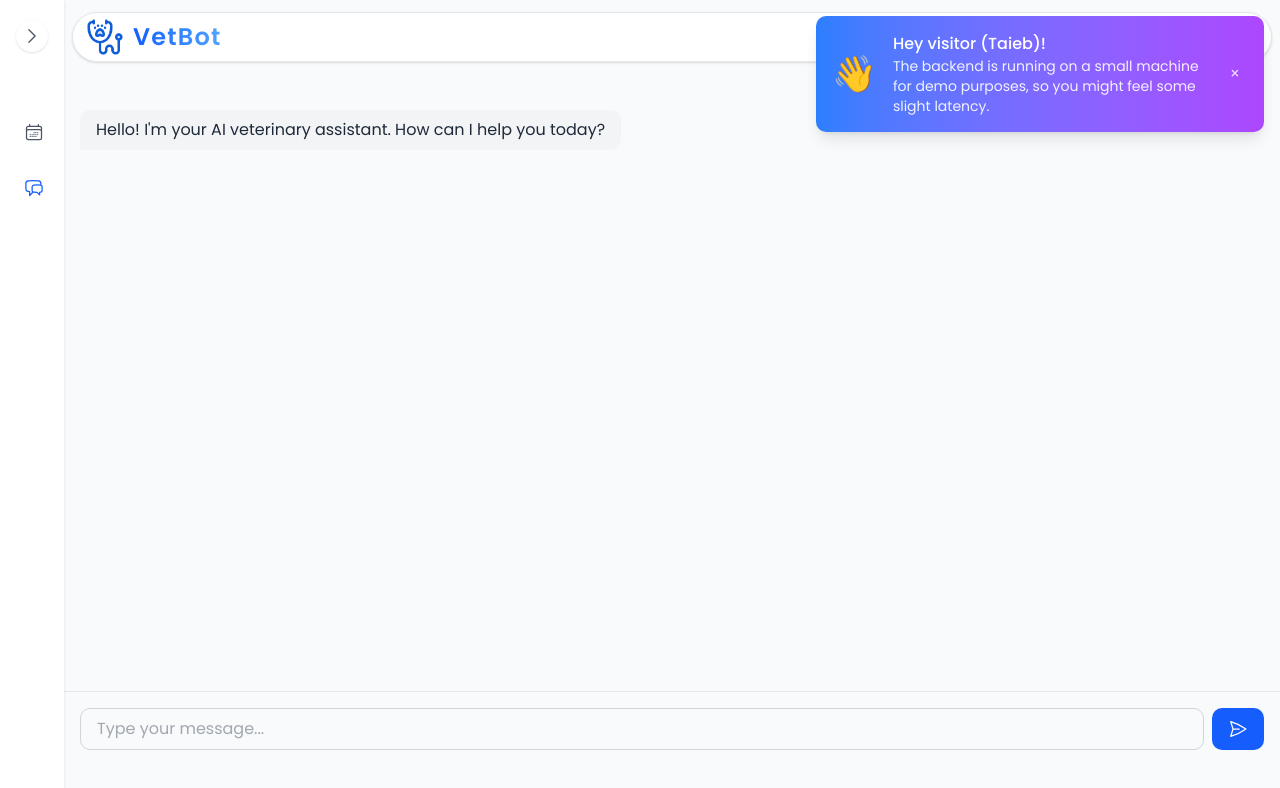
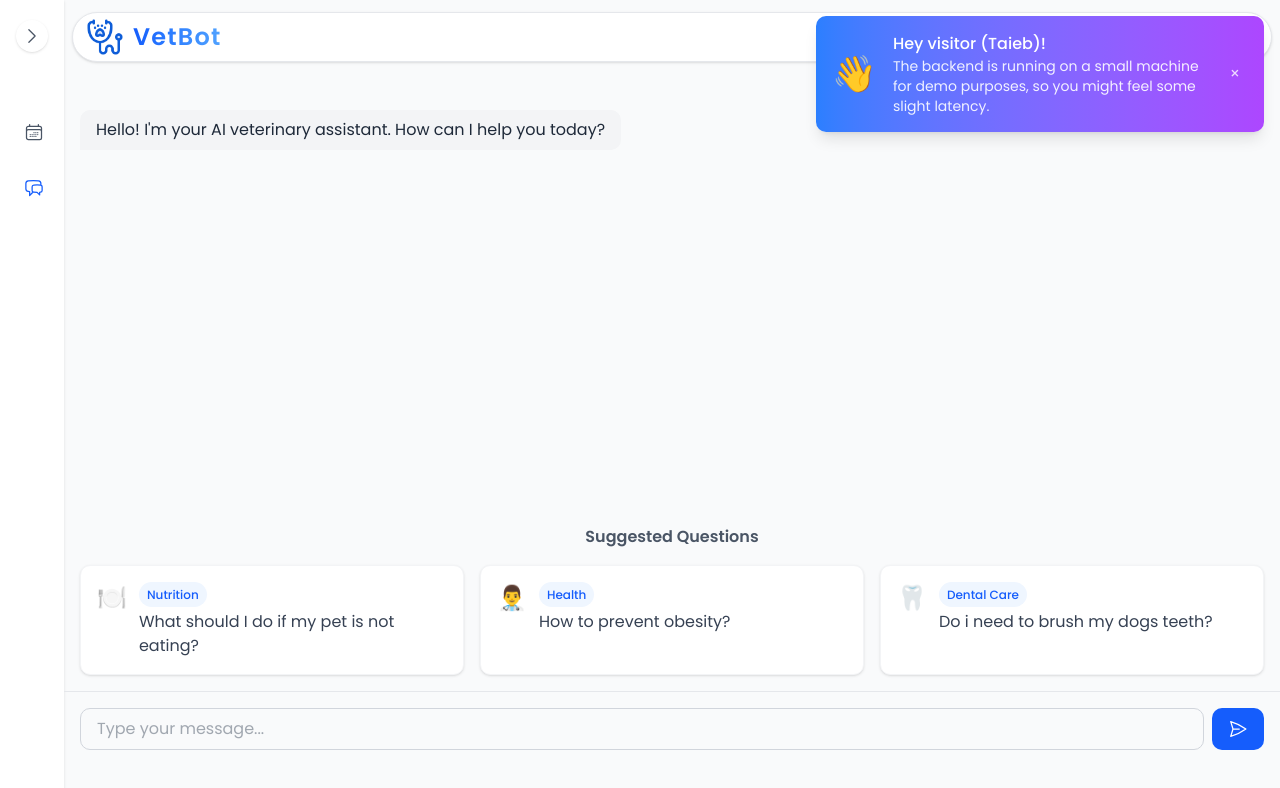
Before and after one commit to zlatanovics1/vetbot, a Next.js app in the folder frontend/: page /vetbot in a window 1280 px wide. Shown: the top 788 px of the page. Built offline with nearby package versions, Linux system fonts and the light colour scheme.

Commit message:
feat(fe): add suggested questions

```diff
--- a/frontend/src/components/Chat.tsx
+++ b/frontend/src/components/Chat.tsx
@@ -7,6 +7,7 @@ import RenderMessages from "./RenderMessages";
 import { startStreamingResponse } from "@/services/ai-chat";
 import { handleError } from "@/utils";
 import { useScrollToBottom } from "@/hooks/useScrollToBottom";
+import Recommendations from "./Recommendations";
 
 export default function Chat() {
   const [containerRef, endRef] = useScrollToBottom<HTMLDivElement>();
@@ -55,13 +56,23 @@ export default function Chat() {
     }
   };
 
+  const handleQuestionSelect = (question: string) => {
+    handleSendMessage(question);
+  };
+
   return (
-    <div className="flex flex-col h-[calc(100vh-8rem)]" ref={containerRef}>
+    <div
+      className="flex flex-col h-[calc(100vh-8rem)] relative"
+      ref={containerRef}
+    >
       <RenderMessages
         messages={messages}
         isLoading={isLoading}
         chatId={chatId}
       />
+      {messages.length < 2 && (
+        <Recommendations onQuestionSelect={handleQuestionSelect} />
+      )}
       <SendMessage onSend={handleSendMessage} isLoading={isLoading} />
       <div ref={endRef} className="h-0" />
     </div>
--- /dev/null
+++ b/frontend/src/components/Recommendations.tsx
@@ -0,0 +1,74 @@
+"use client";
+
+import { motion, AnimatePresence } from "framer-motion";
+import { useState } from "react";
+import { recommendations } from "@/consts";
+
+interface RecommendationsProps {
+  onQuestionSelect: (question: string) => void;
+}
+
+const Recommendations = ({ onQuestionSelect }: RecommendationsProps) => {
+  const [selectedIndex, setSelectedIndex] = useState<number | null>(null);
+
+  const handleClick = (question: string, index: number) => {
+    setSelectedIndex(index);
+    setTimeout(() => {
+      onQuestionSelect(question);
+    }, 300);
+  };
+
+  return (
+    <div className="space-y-4 p-4">
+      <h2 className="text-md text-center font-semibold text-gray-600 mb-4">
+        Suggested Questions
+      </h2>
+      <div className="grid gap-4 grid-cols-1 md:grid-cols-2 lg:grid-cols-3">
+        <AnimatePresence>
+          {recommendations.map((rec, index) => (
+            <motion.div
+              key={rec.question}
+              initial={{ opacity: 0, y: 20 }}
+              animate={{
+                opacity: selectedIndex === index ? 0 : 1,
+                y: selectedIndex === index ? -300 : 0,
+                x: selectedIndex === index ? 400 : 0,
+                scale: selectedIndex === index ? 0.3 : 1,
+                rotate: selectedIndex === index ? 5 : 0,
+              }}
+              exit={{
+                opacity: 0,
+                y: -300,
+                x: 400,
+                scale: 0.3,
+                rotate: 5,
+              }}
+              transition={{
+                duration: 0.3,
+                ease: "easeInOut",
+              }}
+              onClick={() => handleClick(rec.question, index)}
+              className="bg-white p-4 rounded-lg shadow-sm border border-gray-100 hover:border-blue-200 transition-colors cursor-pointer group"
+            >
+              <div className="flex items-start gap-3">
+                <span className="text-2xl group-hover:scale-110 transition-transform">
+                  {rec.icon}
+                </span>
+                <div>
+                  <span className="text-xs font-medium text-blue-600 bg-blue-50 px-2 py-1 rounded-full">
+                    {rec.category}
+                  </span>
+                  <p className="mt-1 text-gray-700 group-hover:text-blue-600 transition-colors">
+                    {rec.question}
+                  </p>
+                </div>
+              </div>
+            </motion.div>
+          ))}
+        </AnimatePresence>
+      </div>
+    </div>
+  );
+};
+
+export default Recommendations;
--- a/frontend/src/consts.ts
+++ b/frontend/src/consts.ts
@@ -1,2 +1,20 @@
 export const API_URL = "https://vetbot-iujh.onrender.com/api/v1";
 // export const API_URL = "http://0.0.0.0:8080/api/v1";
+
+export const recommendations = [
+  {
+    question: "What should I do if my pet is not eating?",
+    icon: "🍽️",
+    category: "Nutrition",
+  },
+  {
+    question: "How to prevent obesity?",
+    icon: "👨‍⚕️",
+    category: "Health",
+  },
+  {
+    question: "Do i need to brush my dogs teeth?",
+    icon: "🦷",
+    category: "Dental Care",
+  },
+];
```
Also changed, not shown: 1 other file (tests, documents, lock files or other folders).
